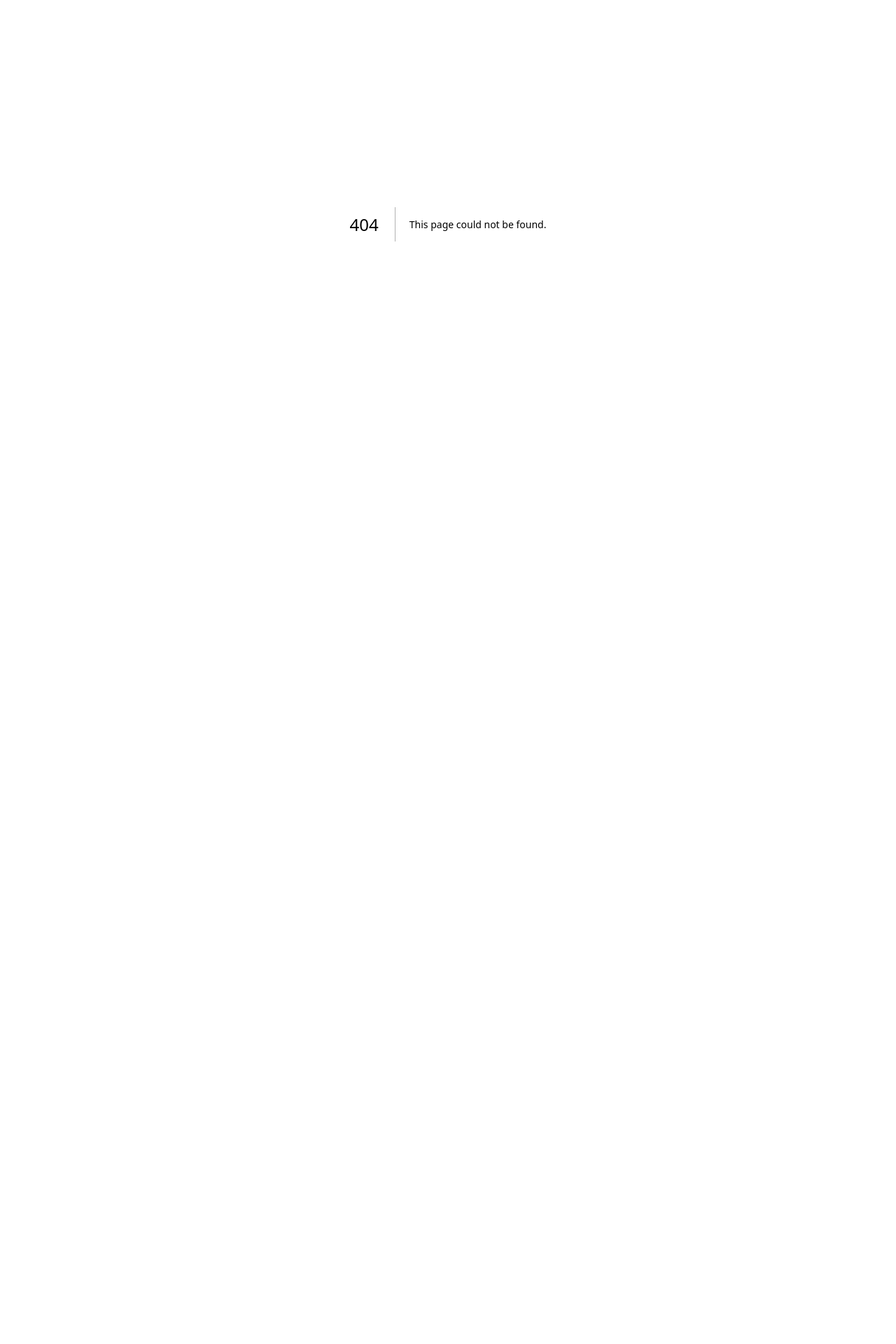
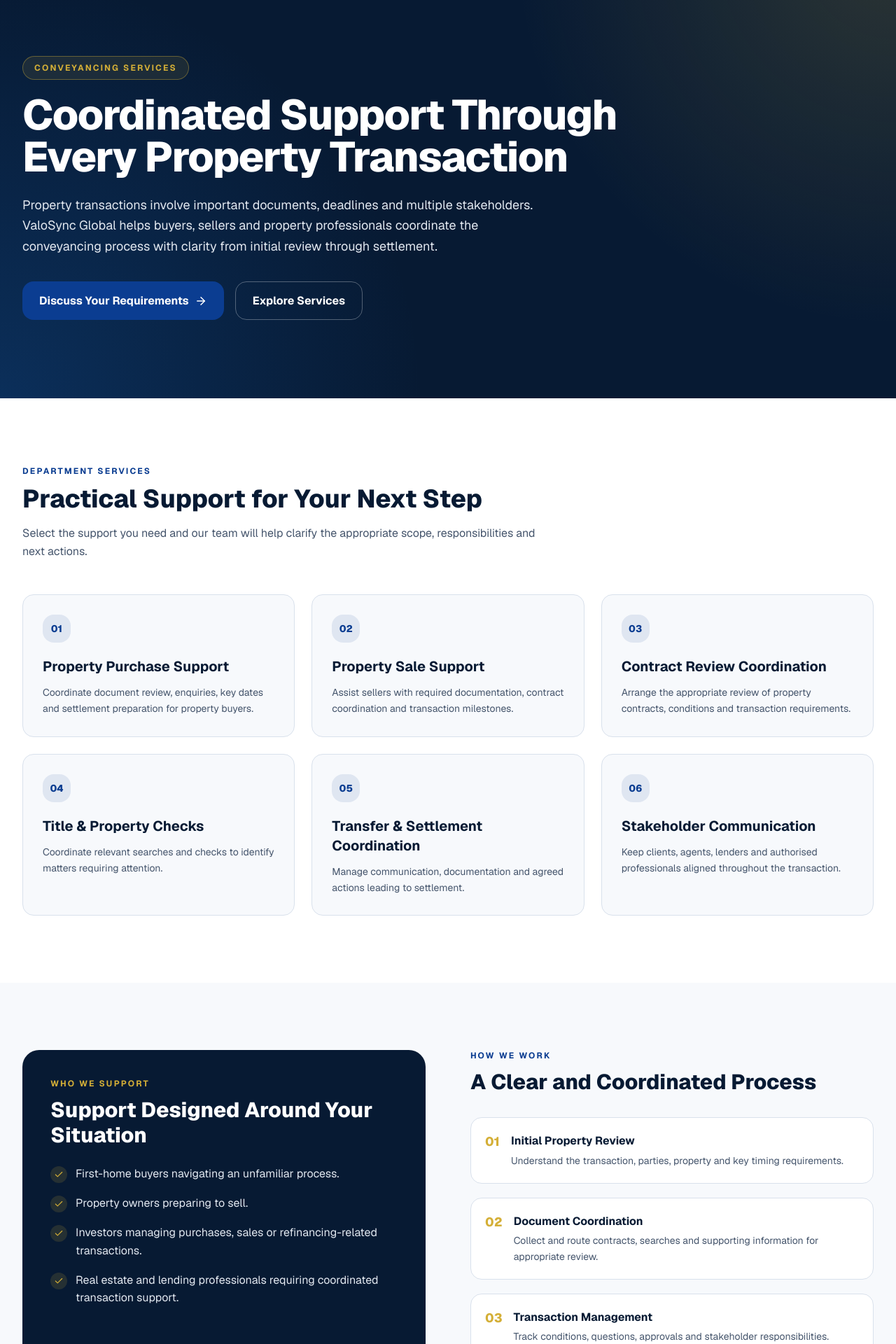
Before and after one commit to mayank-207/ValoSync-Global, a Next.js app: page /conveyancing in a window 1280 px wide. Before the commit this address had no page. Shown: the part 80-2000 px from the top of the page at 70% size. Before the commit the page ends 800 px from the top, so only its background shows below. Built offline with nearby package versions, Linux system fonts and the light colour scheme.

Commit message:
Add conveyancing department page

```diff
--- /dev/null
+++ b/app/conveyancing/page.tsx
@@ -0,0 +1,34 @@
+import type { Metadata } from "next";
+import DepartmentPage, { DepartmentPageData } from "@/components/sections/departments/DepartmentPage";
+
+export const metadata: Metadata = {
+  title: "Conveyancing Support Services | ValoSync Global",
+  description: "Coordinated conveyancing support for property purchases, sales, contracts, transfers and settlements.",
+  alternates: { canonical: "/conveyancing" },
+};
+
+const data: DepartmentPageData = {
+  eyebrow: "Conveyancing Services",
+  title: "Coordinated Support Through Every Property Transaction",
+  introduction: "Property transactions involve important documents, deadlines and multiple stakeholders. ValoSync Global helps buyers, sellers and property professionals coordinate the conveyancing process with clarity from initial review through settlement.",
+  services: [
+    { title: "Property Purchase Support", description: "Coordinate document review, enquiries, key dates and settlement preparation for property buyers." },
+    { title: "Property Sale Support", description: "Assist sellers with required documentation, contract coordination and transaction milestones." },
+    { title: "Contract Review Coordination", description: "Arrange the appropriate review of property contracts, conditions and transaction requirements." },
+    { title: "Title & Property Checks", description: "Coordinate relevant searches and checks to identify matters requiring attention." },
+    { title: "Transfer & Settlement Coordination", description: "Manage communication, documentation and agreed actions leading to settlement." },
+    { title: "Stakeholder Communication", description: "Keep clients, agents, lenders and authorised professionals aligned throughout the transaction." },
+  ],
+  audiences: ["First-home buyers navigating an unfamiliar process.", "Property owners preparing to sell.", "Investors managing purchases, sales or refinancing-related transactions.", "Real estate and lending professionals requiring coordinated transaction support."],
+  process: [
+    { title: "Initial Property Review", description: "Understand the transaction, parties, property and key timing requirements." },
+    { title: "Document Coordination", description: "Collect and route contracts, searches and supporting information for appropriate review." },
+    { title: "Transaction Management", description: "Track conditions, questions, approvals and stakeholder responsibilities." },
+    { title: "Settlement Support", description: "Coordinate final requirements and communication through settlement and completion." },
+  ],
+  disclaimer: "Conveyancing and legal work is delivered or supervised by appropriately authorised professionals where required. Content on this page is general information and not legal advice.",
+};
+
+export default function ConveyancingPage() {
+  return <DepartmentPage data={data} />;
+}
```
